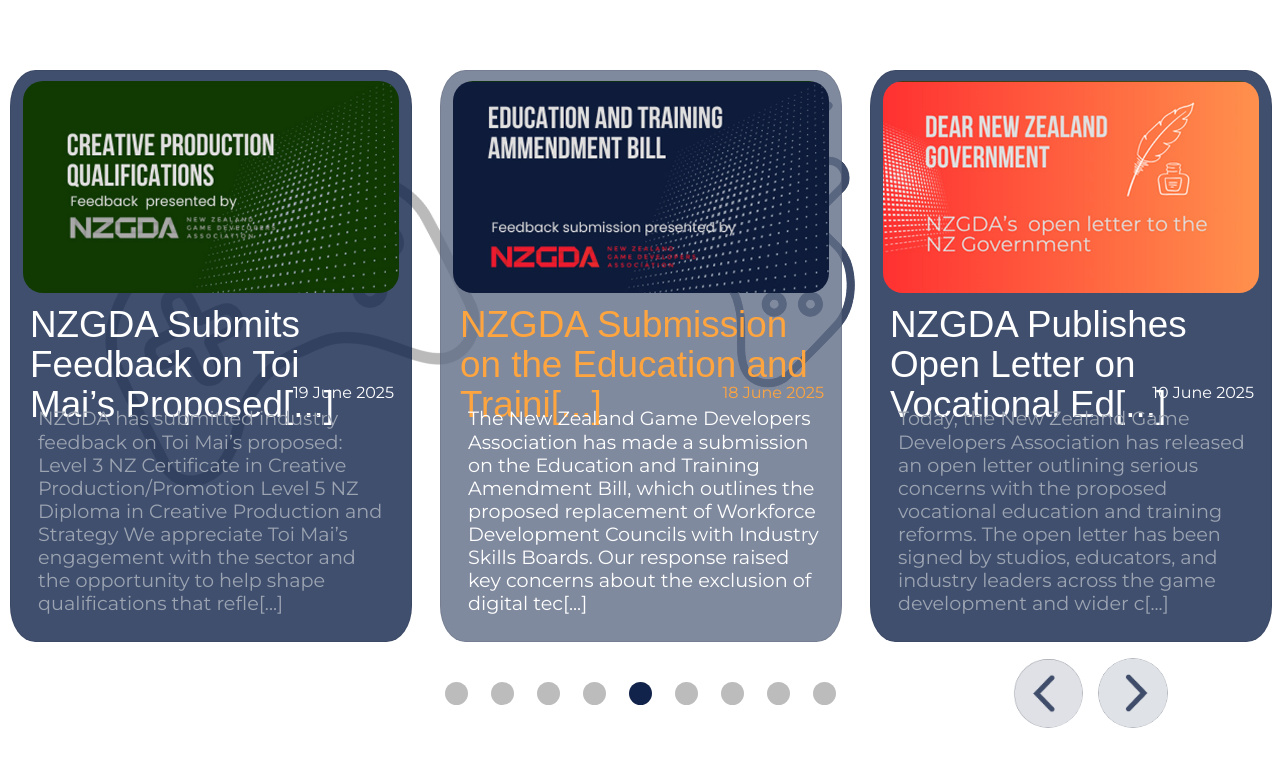
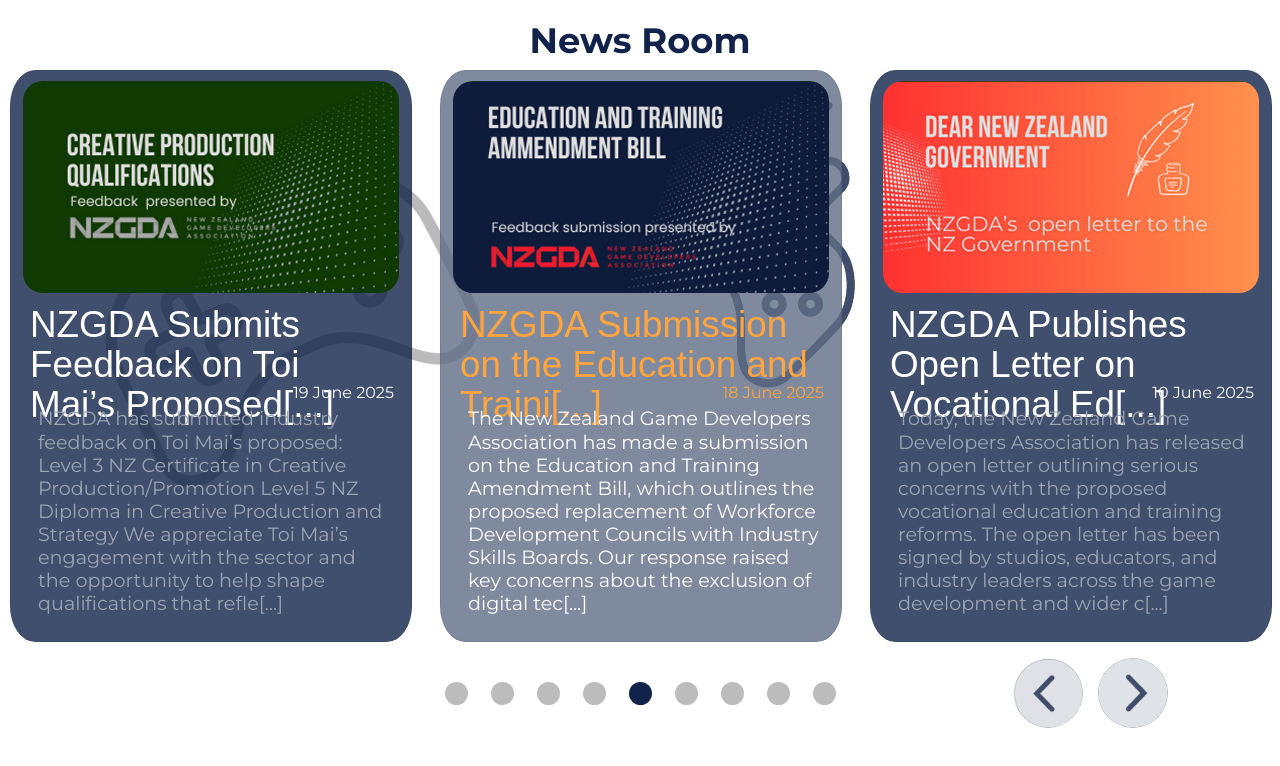
Before and after one commit to Nastomeya/2DSlider_NZGDA_News, a React (Create React App) app: page / in a window 1280 px wide. Shown: the top 766 px of the page. Built offline with nearby package versions, Linux system fonts and the light colour scheme.

Commit message:
- added carousel title

```diff
--- a/src/components/CarouselContainer.jsx
+++ b/src/components/CarouselContainer.jsx
@@ -82,7 +82,7 @@
   return (
     <div style={{ position: "relative", width: "100%", overflow: "hidden" }}>
       <div style={{ display: "flex", justifyContent: "center", alignItems: "center", width: "100%", minHeight: "300px" }}>
-        {/* <CarouselText /> */}
+        <CarouselText isMobile={isMobile} />
 
         <CardCarousel
           datas={datas}
--- a/src/components/CarouselText.jsx
+++ b/src/components/CarouselText.jsx
@@ -3,7 +3,8 @@
   // optional overrides if you ever need them
   jsonUrl = "/api-data/siteInfo.json",
   color = "#11234A",
-  scale = 150,        // px per "unit" to mirror your Three numbers
+  isMobile,
+  scale = isMobile ? 100 : 150,        // px per "unit" to mirror your Three numbers
   maxWidthUnits = 5,  // matches textConfig.maxWidth
   fontSizeUnits = 0.235,
   lineHeight = 1.2,
@@ -49,7 +50,7 @@
         lineHeight,
         // Use your bold Montserrat if you load it in CSS; falls back gracefully
         fontFamily: "'Montserrat', system-ui, -apple-system, Segoe UI, Roboto, Helvetica, Arial, sans-serif",
-        fontWeight: 800,
+        fontWeight: "bold",
         fontSize: fontSizePx,
         // Nice crisp rendering
         textRendering: "optimizeLegibility",
```
